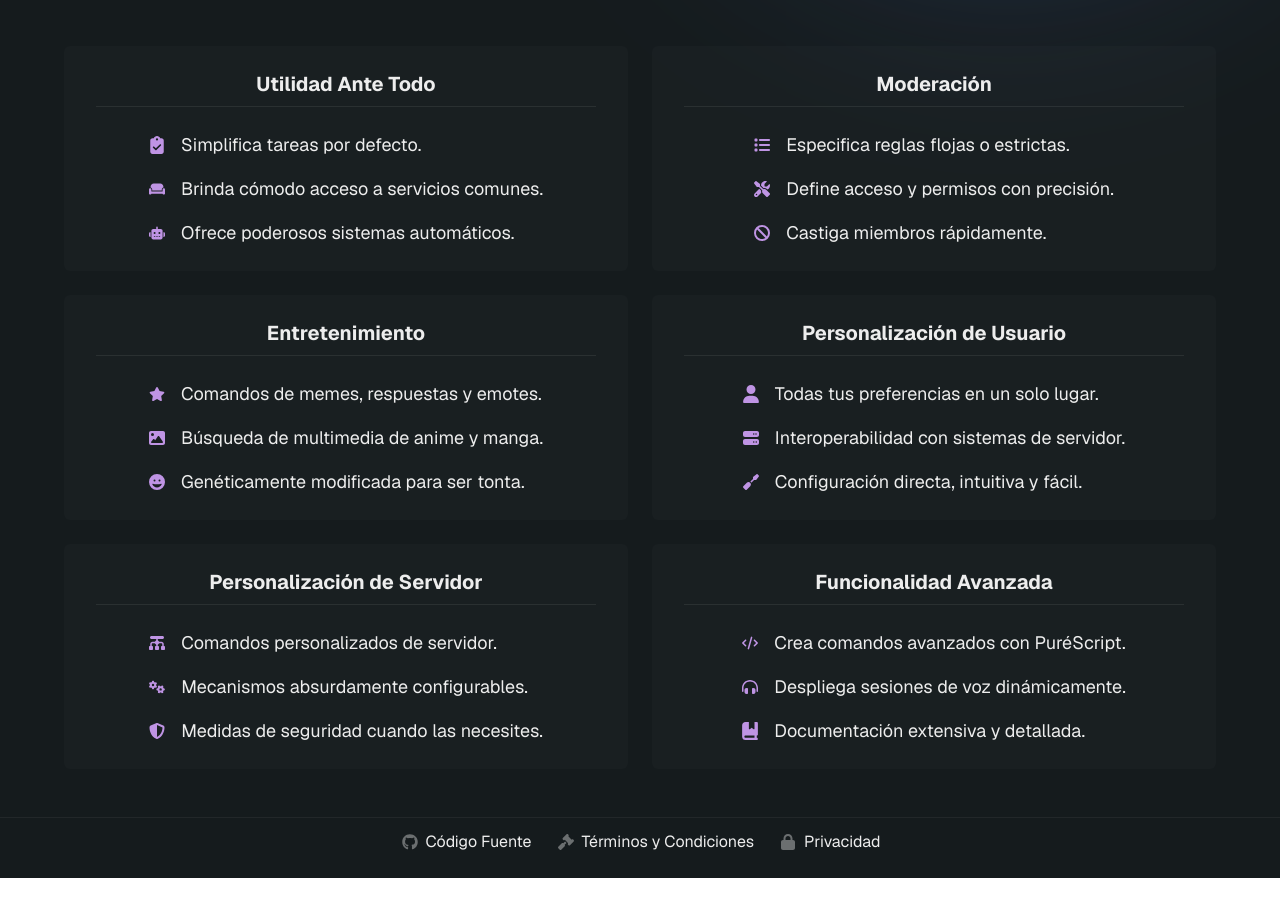
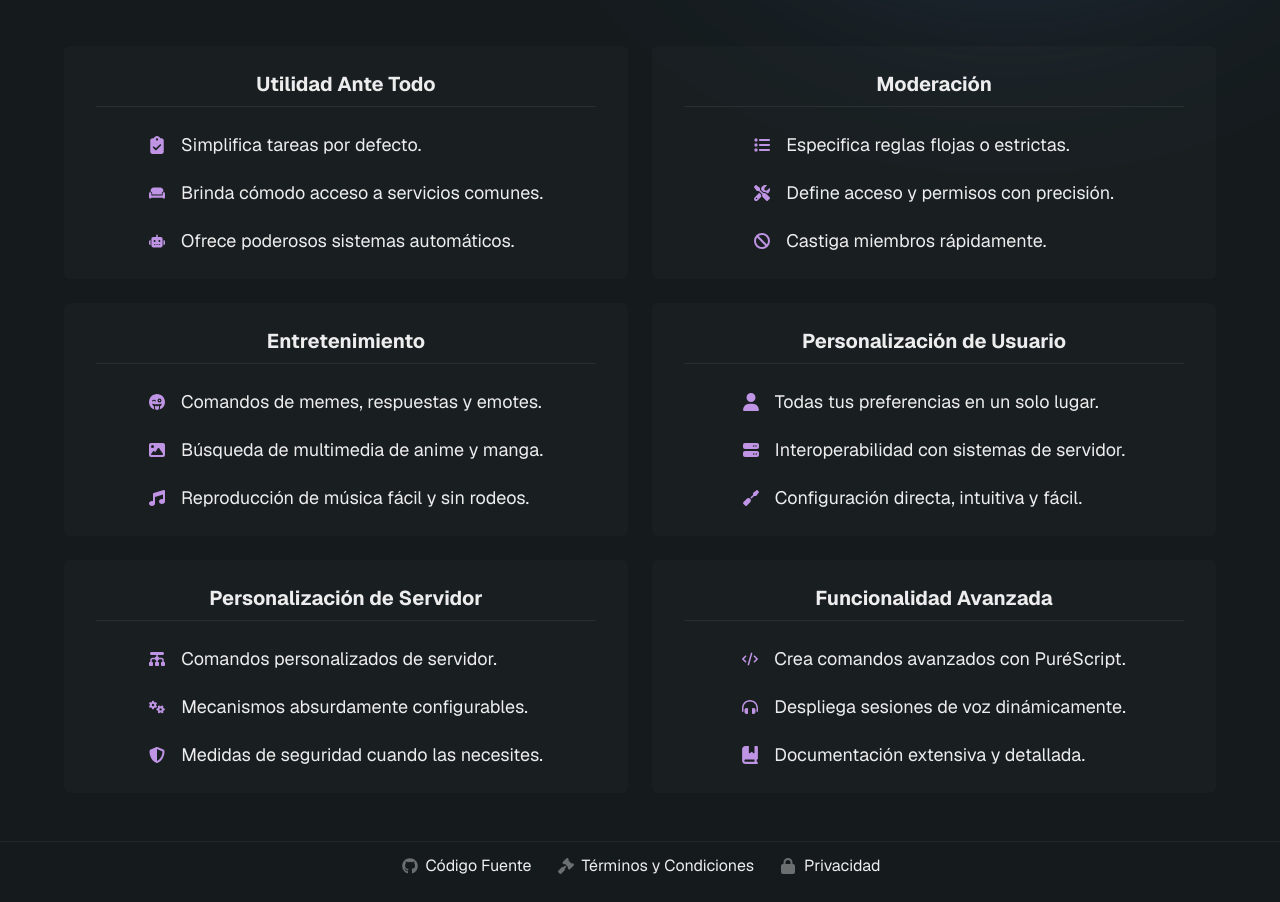
Before and after one commit to PapitaConPure/bot-de-pure, a Next.js app: page / in a window 1280 px wide. Shown: the part 740-1642 px from the top of the page. Before the commit the page ends 1618 px from the top, so only its background shows below. Built offline with nearby package versions, Linux system fonts and the light colour scheme.

Commit message:
Correcciones de diseño y optimización

```diff
--- a/src/app/(root)/page.tsx
+++ b/src/app/(root)/page.tsx
@@ -7,19 +7,20 @@ import {
   faCode,
   faCogs,
   faCouch,
-  faFaceGrin,
+  faGrinTongueWink,
   faHeadphonesAlt,
   faImage,
   faList,
+  faMusic,
   faRobot,
   faScrewdriver,
   faScrewdriverWrench,
   faServer,
   faShieldAlt,
-  faStar,
   faUser,
 } from '@fortawesome/free-solid-svg-icons'
 import { FontAwesomeIcon } from '@fortawesome/react-fontawesome'
+import Image from 'next/image'
 import Link from 'next/link'
 
 export default function Home() {
@@ -28,11 +29,12 @@ export default function Home() {
       <section className="grid max-h-[80vh] min-h-[80vh] grid-rows-[1fr_max-content_1fr] items-center px-8 sm:items-start sm:px-10 md:px-8 lg:px-10 xl:px-12">
         <div className="row-start-2 flex flex-col-reverse items-center justify-center gap-6 sm:gap-10 md:flex-row md:gap-20 lg:gap-20 xl:gap-26">
           <div className="flex flex-col items-center gap-2 md:items-start md:gap-[32px]">
-            <h1 className="-mb-1 max-w-74 text-center text-2xl font-extrabold tracking-[-.01em] sm:mb-0 sm:max-w-84 sm:text-[27px] md:max-w-94 md:text-left md:text-3xl lg:max-w-150 lg:text-5xl xl:max-w-188 xl:text-6xl">
+            <h1 className="mb-1 max-w-74 text-center text-2xl font-extrabold tracking-[-.01em] sm:mb-2 sm:max-w-84 sm:text-[27px] md:mb-0 md:max-w-94 md:text-left md:text-3xl lg:max-w-150 lg:text-5xl xl:max-w-188 xl:text-6xl">
               Dale a tu servidor el gusto que se merece
             </h1>
-            <p className="text-center text-xs sm:text-left sm:text-sm md:text-base lg:text-lg">
+            <p className="text-center text-xs sm:text-left sm:text-sm md:text-base lg:text-lg md:max-w-94 lg:max-w-150 xl:max-w-188">
               Utilidad. Administración. Personalización. Entretenimiento.
+              Potencia.
             </p>
 
             <div className="mt-6 flex w-3/4 flex-col items-center gap-4 sm:w-5/6 md:mt-0 md:w-full md:flex-row">
@@ -50,19 +52,19 @@ export default function Home() {
                 className="border-foreground/8 bg-foreground/2 hover:bg-foreground/5 flex h-10 w-full items-center justify-center rounded-md border border-solid px-4 text-sm font-medium transition-colors hover:border-transparent sm:h-12 sm:text-base md:w-[117px] md:px-5 lg:w-auto"
                 href="/learn"
               >
-                <span className="inline sm:hidden lg:inline">
-                  Aprender Más
-                </span>
+                <span className="inline sm:hidden lg:inline">Aprender Más</span>
                 <span className="hidden sm:inline lg:hidden">Ayuda</span>
               </Link>
             </div>
           </div>
-          <div className="relative min-w-max">
+          <div className="relative h-48 min-w-48 sm:h-64 sm:min-w-64 md:h-72 md:min-w-72 lg:h-88 lg:min-w-88 xl:h-112 xl:min-w-112">
             <div className="shadow-primary/60 bg-primary/60 absolute inset-0 h-48 scale-120 animate-[pulse_16s_cubic-bezier(0.4,0,0.6,1)_infinite] rounded-full mix-blend-lighten shadow-[0_0_600px] blur-2xl transition-all sm:h-64 md:h-72 lg:h-88 xl:h-112" />
             <div className="border-primary/30 absolute inset-0 h-48 animate-[ping_3s_cubic-bezier(0,0,0.3,1)_infinite] rounded-full border mix-blend-lighten transition-transform motion-reduce:hidden sm:h-64 md:h-72 lg:h-88 xl:h-112" />
-            <img
+            <Image
               src="./boticon.webp"
               alt="Logo de Bot de Puré"
+              fill
+              style={{ objectFit: 'cover' }}
               className="relative h-48 rounded-full transition-transform duration-300 ease-in-out hover:scale-105 sm:h-64 md:h-72 lg:h-88 xl:h-112"
             />
           </div>
@@ -70,11 +72,11 @@ export default function Home() {
       </section>
       <section className="border-t-foreground/6 flex w-full flex-col gap-y-6 border-t px-8 py-4 sm:px-10 sm:py-6 lg:px-14 lg:py-10 xl:px-16 xl:py-12">
         <div className="flex flex-col flex-nowrap gap-x-6 gap-y-6 md:flex-row md:justify-center">
-          <div className="bg-secondary/20 flex flex-col gap-y-6 self-start md:self-auto rounded-md px-6 pt-4 pb-6 w-2/3 md:w-1/2 md:grow-0 lg:px-8 lg:py-6">
+          <div className="bg-secondary/20 flex min-w-5/6 flex-col gap-y-6 self-start rounded-md px-6 pt-4 pb-6 sm:w-2/3 md:w-1/2 md:min-w-0 md:self-auto lg:px-8 lg:py-6">
             <h1 className="border-b-foreground/8 border-b pb-2 text-center text-lg font-bold md:text-xl">
               Utilidad Ante Todo
             </h1>
-            <ul className="mx-auto flex flex-col gap-y-4 text-xs sm:text-left sm:text-sm lg:text-lg">
+            <ul className="mx-auto flex flex-col gap-y-6 text-xs sm:text-left sm:text-sm md:gap-y-5 lg:text-lg">
               <li className="flex flex-row items-center gap-x-4">
                 <FontAwesomeIcon
                   className="text-accent w-4"
@@ -92,17 +94,20 @@ export default function Home() {
               </li>
             </ul>
           </div>
-          <div className="bg-secondary/20 flex flex-col gap-y-6 self-end md:self-auto rounded-md px-6 pt-4 pb-6 w-2/3 md:w-1/2 md:grow-0 lg:px-8 lg:py-6">
+          <div className="bg-secondary/20 flex min-w-5/6 flex-col gap-y-6 self-end rounded-md px-6 pt-4 pb-6 sm:w-2/3 md:w-1/2 md:min-w-0 md:self-auto lg:px-8 lg:py-6">
             <h1 className="border-b-foreground/8 border-b pb-2 text-center text-lg font-bold md:text-xl">
               Moderación
             </h1>
-            <ul className="mx-auto flex flex-col gap-y-4 text-xs sm:text-left sm:text-sm lg:text-lg">
+            <ul className="mx-auto flex flex-col gap-y-6 text-xs sm:text-left sm:text-sm md:gap-y-5 lg:text-lg">
               <li className="flex flex-row items-center gap-x-4">
                 <FontAwesomeIcon className="text-accent w-4" icon={faList} />
                 <span>Especifica reglas flojas o estrictas.</span>
               </li>
               <li className="flex flex-row items-center gap-x-4">
-                <FontAwesomeIcon className="text-accent w-4" icon={faScrewdriverWrench} />
+                <FontAwesomeIcon
+                  className="text-accent w-4"
+                  icon={faScrewdriverWrench}
+                />
                 <span>Define acceso y permisos con precisión.</span>
               </li>
               <li className="flex flex-row items-center gap-x-4">
@@ -113,13 +118,13 @@ export default function Home() {
           </div>
         </div>
         <div className="flex flex-col flex-nowrap gap-x-6 gap-y-6 md:flex-row md:justify-center">
-          <div className="bg-secondary/20 flex flex-col gap-y-6 self-start md:self-auto rounded-md px-6 pt-4 pb-6 w-2/3 md:w-1/2 md:grow-0 lg:px-8 lg:py-6">
+          <div className="bg-secondary/20 flex min-w-5/6 flex-col gap-y-6 self-start rounded-md px-6 pt-4 pb-6 sm:w-2/3 md:w-1/2 md:min-w-0 md:self-auto lg:px-8 lg:py-6">
             <h1 className="border-b-foreground/8 border-b pb-2 text-center text-lg font-bold md:text-xl">
               Entretenimiento
             </h1>
-            <ul className="mx-auto flex flex-col gap-y-4 text-xs sm:text-left sm:text-sm lg:text-lg">
+            <ul className="mx-auto flex flex-col gap-y-6 text-xs sm:text-left sm:text-sm md:gap-y-5 lg:text-lg">
               <li className="flex flex-row items-center gap-x-4">
-                <FontAwesomeIcon className="text-accent w-4" icon={faStar} />
+                <FontAwesomeIcon className="text-accent w-4" icon={faGrinTongueWink} />
                 <span>Comandos de memes, respuestas y emotes.</span>
               </li>
               <li className="flex flex-row items-center gap-x-4">
@@ -127,16 +132,19 @@ export default function Home() {
                 <span>Búsqueda de multimedia de anime y manga.</span>
               </li>
               <li className="flex flex-row items-center gap-x-4">
-                <FontAwesomeIcon className="text-accent w-4" icon={faFaceGrin} />
-                <span>Genéticamente modificada para ser tonta.</span>
+                <FontAwesomeIcon
+                  className="text-accent w-4"
+                  icon={faMusic}
+                />
+                <span>Reproducción de música fácil y sin rodeos.</span>
               </li>
             </ul>
           </div>
-          <div className="bg-secondary/20 flex flex-col gap-y-6 self-end md:self-auto rounded-md px-6 pt-4 pb-6 w-2/3 md:w-1/2 md:grow-0 lg:px-8 lg:py-6">
+          <div className="bg-secondary/20 flex min-w-5/6 flex-col gap-y-6 self-end rounded-md px-6 pt-4 pb-6 sm:w-2/3 md:w-1/2 md:min-w-0 md:self-auto lg:px-8 lg:py-6">
             <h1 className="border-b-foreground/8 border-b pb-2 text-center text-lg font-bold md:text-xl">
               Personalización de Usuario
             </h1>
-            <ul className="mx-auto flex flex-col gap-y-4 text-xs sm:text-left sm:text-sm lg:text-lg">
+            <ul className="mx-auto flex flex-col gap-y-6 text-xs sm:text-left sm:text-sm md:gap-y-5 lg:text-lg">
               <li className="flex flex-row items-center gap-x-4">
                 <FontAwesomeIcon className="text-accent w-4" icon={faUser} />
                 <span>Todas tus preferencias en un solo lugar.</span>
@@ -146,20 +154,26 @@ export default function Home() {
                 <span>Interoperabilidad con sistemas de servidor.</span>
               </li>
               <li className="flex flex-row items-center gap-x-4">
-                <FontAwesomeIcon className="text-accent w-4" icon={faScrewdriver} />
+                <FontAwesomeIcon
+                  className="text-accent w-4"
+                  icon={faScrewdriver}
+                />
                 <span>Configuración directa, intuitiva y fácil.</span>
               </li>
             </ul>
           </div>
         </div>
         <div className="flex flex-col flex-nowrap gap-x-6 gap-y-6 md:flex-row md:place-content-evenly md:content-evenly md:justify-center">
-          <div className="bg-secondary/20 flex flex-col gap-y-6 self-start md:self-auto rounded-md px-6 pt-4 pb-6 w-2/3 md:w-1/2 md:grow-0 lg:px-8 lg:py-6">
+          <div className="bg-secondary/20 flex min-w-5/6 flex-col gap-y-6 self-start rounded-md px-6 pt-4 pb-6 sm:w-2/3 md:w-1/2 md:min-w-0 md:self-auto lg:px-8 lg:py-6">
             <h1 className="border-b-foreground/8 border-b pb-2 text-center text-lg font-bold md:text-xl">
               Personalización de Servidor
             </h1>
-            <ul className="mx-auto flex flex-col gap-y-4 text-xs sm:text-left sm:text-sm lg:text-lg">
+            <ul className="mx-auto flex flex-col gap-y-6 text-xs sm:text-left sm:text-sm md:gap-y-5 lg:text-lg">
               <li className="flex flex-row items-center gap-x-4">
-                <FontAwesomeIcon className="text-accent w-4" icon={faChartDiagram} />
+                <FontAwesomeIcon
+                  className="text-accent w-4"
+                  icon={faChartDiagram}
+                />
                 <span>Comandos personalizados de servidor.</span>
               </li>
               <li className="flex flex-row items-center gap-x-4">
@@ -167,26 +181,35 @@ export default function Home() {
                 <span>Mecanismos absurdamente configurables.</span>
               </li>
               <li className="flex flex-row items-center gap-x-4">
-                <FontAwesomeIcon className="text-accent w-4" icon={faShieldAlt} />
+                <FontAwesomeIcon
+                  className="text-accent w-4"
+                  icon={faShieldAlt}
+                />
                 <span>Medidas de seguridad cuando las necesites.</span>
               </li>
             </ul>
           </div>
-          <div className="bg-secondary/20 flex flex-col gap-y-6 self-end md:self-auto rounded-md px-6 pt-4 pb-6 w-2/3 md:w-1/2 md:grow-0 lg:px-8 lg:py-6">
+          <div className="bg-secondary/20 flex min-w-5/6 flex-col gap-y-6 self-end rounded-md px-6 pt-4 pb-6 sm:w-2/3 md:w-1/2 md:min-w-0 md:self-auto lg:px-8 lg:py-6">
             <h1 className="border-b-foreground/8 border-b pb-2 text-center text-lg font-bold md:text-xl">
               Funcionalidad Avanzada
             </h1>
-            <ul className="mx-auto flex flex-col gap-y-4 text-xs sm:text-left sm:text-sm lg:text-lg">
+            <ul className="mx-auto flex flex-col gap-y-6 text-xs sm:text-left sm:text-sm md:gap-y-5 lg:text-lg">
               <li className="flex flex-row items-center gap-x-4">
                 <FontAwesomeIcon className="text-accent w-4" icon={faCode} />
                 <span>Crea comandos avanzados con PuréScript.</span>
               </li>
               <li className="flex flex-row items-center gap-x-4">
-                <FontAwesomeIcon className="text-accent w-4" icon={faHeadphonesAlt} />
+                <FontAwesomeIcon
+                  className="text-accent w-4"
+                  icon={faHeadphonesAlt}
+                />
                 <span>Despliega sesiones de voz dinámicamente.</span>
               </li>
               <li className="flex flex-row items-center gap-x-4">
-                <FontAwesomeIcon className="text-accent w-4" icon={faBookBookmark} />
+                <FontAwesomeIcon
+                  className="text-accent w-4"
+                  icon={faBookBookmark}
+                />
                 <span>Documentación extensiva y detallada.</span>
               </li>
             </ul>
```
